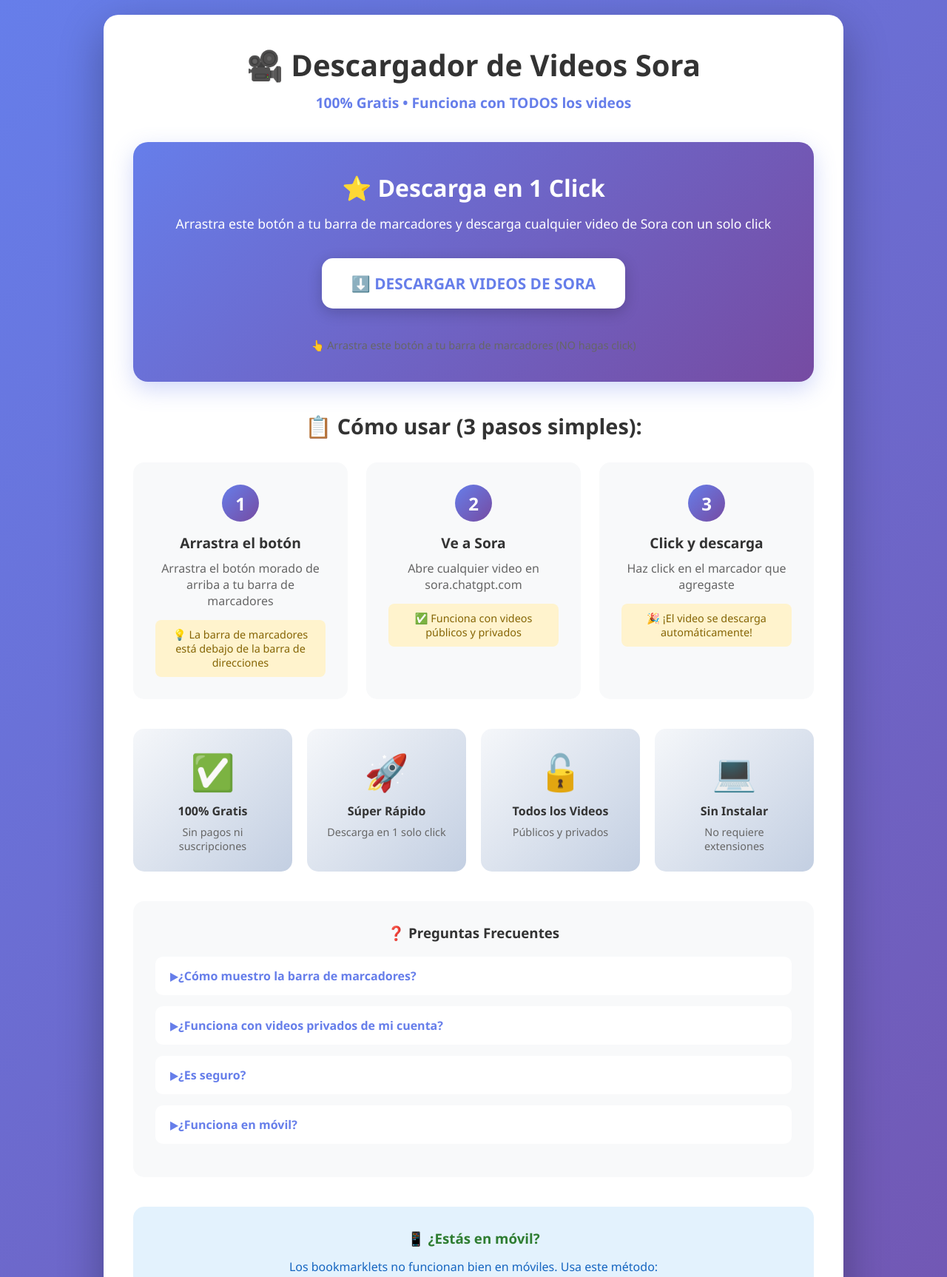
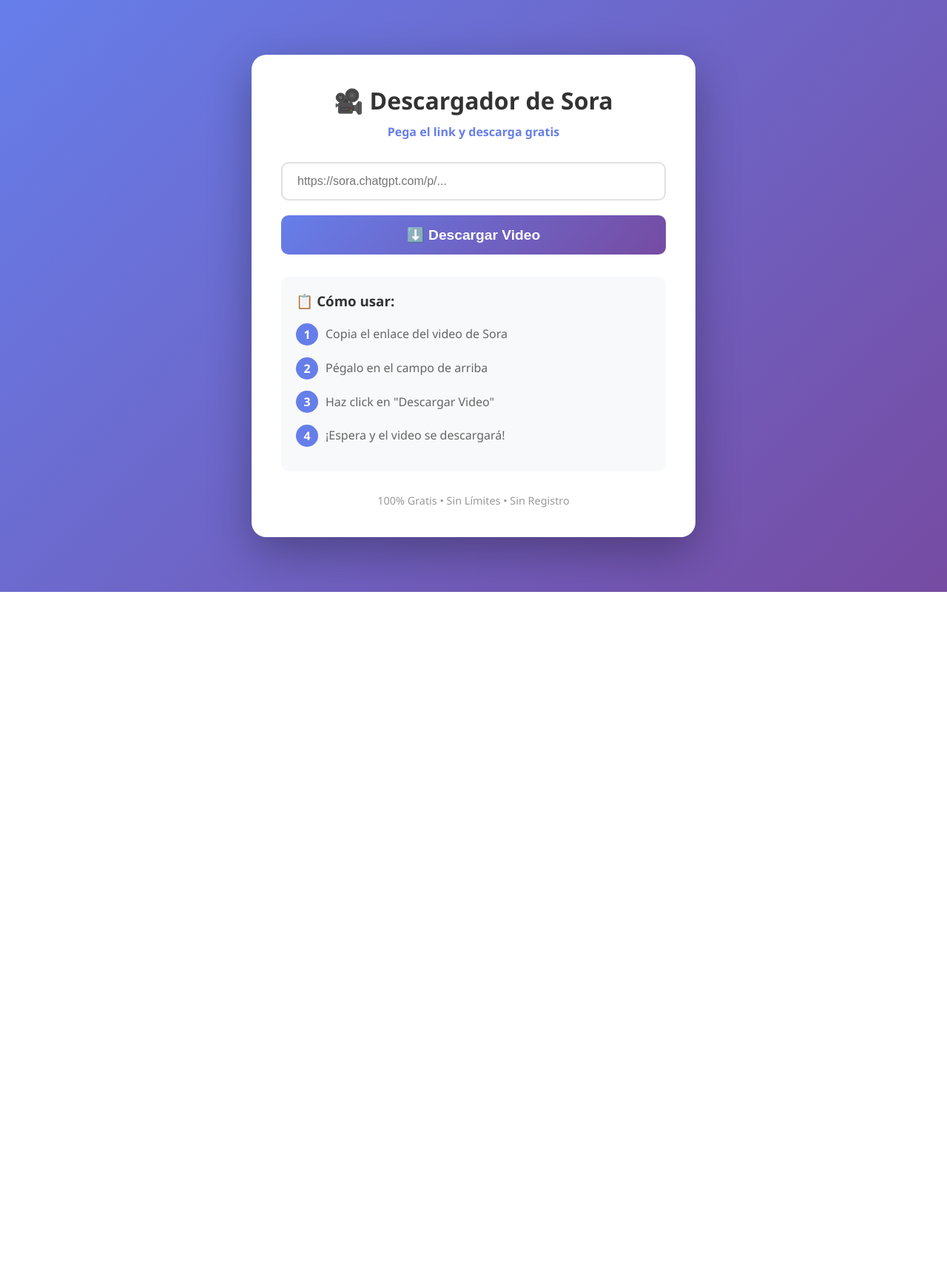
Before and after one commit to ivanleoncuentaflex-ops/sora-downloader, a browser extension: page index.html in a window 1280 px wide. Shown: the top 1726 px of the page at 74% size. After the commit the page ends 800 px from the top, so only its background shows below. Drawn offline with Linux system fonts and the light colour scheme; no server answers.

Commit message:
Version FINAL - Descarga directa pegando link

```diff
--- a/index.html
+++ b/index.html
@@ -3,173 +3,282 @@
 <head>
     <meta charset="UTF-8">
     <meta name="viewport" content="width=device-width, initial-scale=1.0">
-    <title>Descargador de Videos Sora - 100% Gratis</title>
-    <link rel="stylesheet" href="styles.css">
+    <title>Descargador de Videos Sora - Gratis</title>
+    <style>
+        * {
+            margin: 0;
+            padding: 0;
+            box-sizing: border-box;
+        }
+
+        body {
+            font-family: 'Segoe UI', Tahoma, Geneva, Verdana, sans-serif;
+            background: linear-gradient(135deg, #667eea 0%, #764ba2 100%);
+            min-height: 100vh;
+            display: flex;
+            align-items: center;
+            justify-content: center;
+            padding: 20px;
+        }
+
+        .container {
+            background: white;
+            border-radius: 20px;
+            box-shadow: 0 20px 60px rgba(0, 0, 0, 0.3);
+            max-width: 600px;
+            width: 100%;
+            padding: 40px;
+        }
+
+        h1 {
+            color: #333;
+            text-align: center;
+            margin-bottom: 10px;
+            font-size: 2em;
+        }
+
+        .subtitle {
+            text-align: center;
+            color: #667eea;
+            font-weight: bold;
+            margin-bottom: 30px;
+        }
+
+        .input-group {
+            margin-bottom: 20px;
+        }
+
+        input {
+            width: 100%;
+            padding: 15px 20px;
+            font-size: 1em;
+            border: 2px solid #e0e0e0;
+            border-radius: 10px;
+            transition: border-color 0.3s;
+        }
+
+        input:focus {
+            outline: none;
+            border-color: #667eea;
+        }
+
+        button {
+            width: 100%;
+            padding: 15px;
+            font-size: 1.2em;
+            font-weight: bold;
+            color: white;
+            background: linear-gradient(135deg, #667eea 0%, #764ba2 100%);
+            border: none;
+            border-radius: 10px;
+            cursor: pointer;
+            transition: transform 0.2s, box-shadow 0.2s;
+        }
+
+        button:hover {
+            transform: translateY(-2px);
+            box-shadow: 0 10px 20px rgba(102, 126, 234, 0.4);
+        }
+
+        button:disabled {
+            opacity: 0.6;
+            cursor: not-allowed;
+            transform: none;
+        }
+
+        .status {
+            margin-top: 20px;
+            padding: 15px;
+            border-radius: 10px;
+            text-align: center;
+            display: none;
+        }
+
+        .status.show {
+            display: block;
+        }
+
+        .status.success {
+            background: #d4edda;
+            color: #155724;
+        }
+
+        .status.error {
+            background: #f8d7da;
+            color: #721c24;
+        }
+
+        .status.info {
+            background: #d1ecf1;
+            color: #0c5460;
+        }
+
+        .info-box {
+            background: #f8f9fa;
+            padding: 20px;
+            border-radius: 10px;
+            margin-top: 30px;
+        }
+
+        .info-box h3 {
+            color: #333;
+            margin-bottom: 10px;
+        }
+
+        .info-box p {
+            color: #666;
+            line-height: 1.6;
+            margin: 5px 0;
+        }
+
+        .steps {
+            margin-top: 15px;
+        }
+
+        .step {
+            display: flex;
+            align-items: center;
+            margin: 10px 0;
+        }
+
+        .step-num {
+            background: #667eea;
+            color: white;
+            width: 30px;
+            height: 30px;
+            border-radius: 50%;
+            display: flex;
+            align-items: center;
+            justify-content: center;
+            font-weight: bold;
+            margin-right: 10px;
+            flex-shrink: 0;
+        }
+
+        footer {
+            text-align: center;
+            margin-top: 30px;
+            color: #999;
+            font-size: 0.9em;
+        }
+    </style>
 </head>
 <body>
     <div class="container">
-        <header>
-            <h1>🎥 Descargador de Videos Sora</h1>
-            <p>100% Gratis • Funciona con TODOS los videos</p>
-        </header>
+        <h1>🎥 Descargador de Sora</h1>
+        <p class="subtitle">Pega el link y descarga gratis</p>
 
-        <main>
-            <!-- MÉTODO PRINCIPAL: BOOKMARKLET -->
-            <div class="hero-box">
-                <h2>⭐ Descarga en 1 Click</h2>
-                <p style="font-size: 1.1em; margin: 15px 0;">
-                    Arrastra este botón a tu barra de marcadores y descarga cualquier video de Sora con un solo click
-                </p>
+        <div class="input-group">
+            <input
+                type="text"
+                id="videoUrl"
+                placeholder="https://sora.chatgpt.com/p/..."
+                autocomplete="off"
+            >
+        </div>
 
-                <a href="javascript:(function(){const videos=document.querySelectorAll('video');if(videos.length===0){alert('❌ No se encontró ningún video en esta página.\\n\\nAsegúrate de estar en una página de Sora con un video.');return;}const video=videos[0];let videoUrl=video.src||video.currentSrc;if(!videoUrl){const sources=video.querySelectorAll('source');if(sources.length>0){videoUrl=sources[0].src;}}if(videoUrl&&!videoUrl.startsWith('blob:')){const a=document.createElement('a');a.href=videoUrl;a.download='sora-video-'+Date.now()+'.mp4';document.body.appendChild(a);a.click();document.body.removeChild(a);alert('✅ ¡Descarga iniciada!\\n\\nEl video se está descargando...');}else{alert('❌ No se pudo obtener la URL del video.\\n\\nIntenta recargar la página de Sora.');}})();"
-                   class="bookmarklet-btn"
-                   onclick="alert('📌 INSTRUCCIONES:\\n\\n1. ARRASTRA este botón a tu barra de marcadores\\n   (la barra debajo de la barra de direcciones)\\n\\n2. Cuando estés en Sora viendo un video,\\n   haz CLICK en el marcador\\n\\n3. ¡El video se descargará automáticamente!\\n\\n💡 NO hagas click aquí, ARRASTRA el botón.'); return false;">
-                    ⬇️ DESCARGAR VIDEOS DE SORA
-                </a>
+        <button id="downloadBtn">⬇️ Descargar Video</button>
 
-                <p style="margin-top: 20px; font-size: 0.9em; color: #666;">
-                    👆 Arrastra este botón a tu barra de marcadores (NO hagas click)
-                </p>
-            </div>
+        <div id="status" class="status"></div>
 
-            <!-- INSTRUCCIONES VISUALES -->
-            <div class="instructions-visual">
-                <h3>📋 Cómo usar (3 pasos simples):</h3>
-
-                <div class="steps-grid">
-                    <div class="step-card">
-                        <div class="step-number">1</div>
-                        <h4>Arrastra el botón</h4>
-                        <p>Arrastra el botón morado de arriba a tu barra de marcadores</p>
-                        <div class="tip">💡 La barra de marcadores está debajo de la barra de direcciones</div>
-                    </div>
-
-                    <div class="step-card">
-                        <div class="step-number">2</div>
-                        <h4>Ve a Sora</h4>
-                        <p>Abre cualquier video en sora.chatgpt.com</p>
-                        <div class="tip">✅ Funciona con videos públicos y privados</div>
-                    </div>
-
-                    <div class="step-card">
-                        <div class="step-number">3</div>
-                        <h4>Click y descarga</h4>
-                        <p>Haz click en el marcador que agregaste</p>
-                        <div class="tip">🎉 ¡El video se descarga automáticamente!</div>
-                    </div>
+        <div class="info-box">
+            <h3>📋 Cómo usar:</h3>
+            <div class="steps">
+                <div class="step">
+                    <span class="step-num">1</span>
+                    <p>Copia el enlace del video de Sora</p>
+                </div>
+                <div class="step">
+                    <span class="step-num">2</span>
+                    <p>Pégalo en el campo de arriba</p>
+                </div>
+                <div class="step">
+                    <span class="step-num">3</span>
+                    <p>Haz click en "Descargar Video"</p>
+                </div>
+                <div class="step">
+                    <span class="step-num">4</span>
+                    <p>¡Espera y el video se descargará!</p>
                 </div>
             </div>
-
-            <!-- VENTAJAS -->
-            <div class="benefits-grid">
-                <div class="benefit-card">
-                    <div class="benefit-icon">✅</div>
-                    <h4>100% Gratis</h4>
-                    <p>Sin pagos ni suscripciones</p>
-                </div>
-                <div class="benefit-card">
-                    <div class="benefit-icon">🚀</div>
-                    <h4>Súper Rápido</h4>
-                    <p>Descarga en 1 solo click</p>
-                </div>
-                <div class="benefit-card">
-                    <div class="benefit-icon">🔓</div>
-                    <h4>Todos los Videos</h4>
-                    <p>Públicos y privados</p>
-                </div>
-                <div class="benefit-card">
-                    <div class="benefit-icon">💻</div>
-                    <h4>Sin Instalar</h4>
-                    <p>No requiere extensiones</p>
-                </div>
-            </div>
-
-            <!-- FAQ -->
-            <div class="faq-section">
-                <h3>❓ Preguntas Frecuentes</h3>
-
-                <details class="faq-item">
-                    <summary>¿Cómo muestro la barra de marcadores?</summary>
-                    <div class="faq-content">
-                        <p><strong>Chrome/Edge:</strong> Presiona Ctrl+Shift+B (Windows) o Cmd+Shift+B (Mac)</p>
-                        <p><strong>Firefox:</strong> Presiona Ctrl+B o ve a Ver → Barras de herramientas → Barra de marcadores</p>
-                        <p><strong>Safari:</strong> Presiona Cmd+Shift+B</p>
-                    </div>
-                </details>
-
-                <details class="faq-item">
-                    <summary>¿Funciona con videos privados de mi cuenta?</summary>
-                    <div class="faq-content">
-                        <p>✅ ¡Sí! Funciona con TODOS los videos que puedas ver en tu navegador, tanto públicos como privados de tu cuenta.</p>
-                    </div>
-                </details>
-
-                <details class="faq-item">
-                    <summary>¿Es seguro?</summary>
-                    <div class="faq-content">
-                        <p>✅ Totalmente seguro. El bookmarklet solo extrae el video que ya estás viendo en tu navegador. No envía datos a ningún servidor externo.</p>
-                    </div>
-                </details>
-
-                <details class="faq-item">
-                    <summary>¿Funciona en móvil?</summary>
-                    <div class="faq-content">
-                        <p><strong>Sí, pero de forma diferente:</strong></p>
-                        <p>📱 <strong>En móvil:</strong> Mantén presionado el video y selecciona "Descargar video". Si no aparece, activa "Modo escritorio" en Chrome.</p>
-                        <p>💻 <strong>En computadora:</strong> Usa el bookmarklet (botón morado de arriba) para descargar con 1 click.</p>
-                    </div>
-                </details>
-            </div>
-
-            <!-- MÉTODO PARA MÓVILES -->
-            <div class="tutorial-box" style="background: #e3f2fd;">
-                <h3>📱 ¿Estás en móvil?</h3>
-                <p style="color: #1565c0;">Los bookmarklets no funcionan bien en móviles. Usa este método:</p>
-
-                <div style="background: white; padding: 20px; border-radius: 10px; margin: 20px auto; max-width: 600px; text-align: left;">
-                    <h4 style="color: #1565c0; margin-bottom: 15px;">Método Manual para Móvil:</h4>
-                    <ol style="line-height: 1.8; color: #333;">
-                        <li>Abre el video de Sora en tu navegador móvil</li>
-                        <li>Mantén presionado sobre el video</li>
-                        <li>Selecciona "Descargar video" o "Guardar video"</li>
-                        <li>¡Listo! El video se guardará en tu galería</li>
-                    </ol>
-
-                    <div style="background: #fff3cd; padding: 15px; border-radius: 8px; margin-top: 15px;">
-                        <p style="color: #856404; margin: 0;"><strong>💡 Alternativa:</strong> Si no aparece la opción de descargar, abre el video en Chrome móvil y activa "Modo escritorio" desde el menú (⋮)</p>
-                    </div>
-                </div>
-            </div>
-
-            <!-- VIDEO TUTORIAL (OPCIONAL) -->
-            <div class="tutorial-box">
-                <h3>🎬 Tutorial para Computadora</h3>
-                <p>Pasos detallados para usar el bookmarklet:</p>
-                <ol style="text-align: left; max-width: 600px; margin: 20px auto; line-height: 1.8;">
-                    <li>Asegúrate de que tu barra de marcadores esté visible (Ctrl+Shift+B)</li>
-                    <li>Haz click y MANTÉN presionado el botón morado de arriba</li>
-                    <li>ARRASTRA el botón hacia tu barra de marcadores</li>
-                    <li>Suelta el botón cuando esté sobre la barra de marcadores</li>
-                    <li>Verás que se agregó un nuevo marcador llamado "DESCARGAR VIDEOS DE SORA"</li>
-                    <li>Ve a sora.chatgpt.com y abre cualquier video</li>
-                    <li>Haz click en el marcador que acabas de agregar</li>
-                    <li>¡El video se descargará automáticamente!</li>
-                </ol>
-            </div>
-
-        </main>
+        </div>
 
         <footer>
-            <p>🎬 Descargador de Videos Sora</p>
-            <p style="font-size: 0.85em; margin-top: 10px; color: #999;">
-                100% Gratis • Sin Límites • Sin Registro
-            </p>
-            <p style="font-size: 0.75em; margin-top: 15px; color: #aaa;">
-                Esta herramienta es gratuita y de código abierto. No almacenamos ningún dato.
-            </p>
+            100% Gratis • Sin Límites • Sin Registro
         </footer>
     </div>
 
-    <script src="script.js"></script>
+    <script>
+        const urlInput = document.getElementById('videoUrl');
+        const downloadBtn = document.getElementById('downloadBtn');
+        const statusDiv = document.getElementById('status');
+
+        downloadBtn.addEventListener('click', handleDownload);
+
+        urlInput.addEventListener('keypress', function(e) {
+            if (e.key === 'Enter') {
+                handleDownload();
+            }
+        });
+
+        async function handleDownload() {
+            const url = urlInput.value.trim();
+
+            if (!url) {
+                showStatus('Por favor, pega un enlace válido', 'error');
+                return;
+            }
+
+            if (!url.includes('sora.chatgpt.com')) {
+                showStatus('El enlace debe ser de sora.chatgpt.com', 'error');
+                return;
+            }
+
+            downloadBtn.disabled = true;
+            downloadBtn.textContent = 'Procesando...';
+            showStatus('🔍 Buscando el video...', 'info');
+
+            try {
+                const response = await fetch('/api/download', {
+                    method: 'POST',
+                    headers: {
+                        'Content-Type': 'application/json',
+                    },
+                    body: JSON.stringify({ url: url })
+                });
+
+                if (!response.ok) {
+                    const error = await response.json();
+                    throw new Error(error.error || 'Error al descargar');
+                }
+
+                showStatus('⬇️ Descargando video...', 'info');
+
+                const blob = await response.blob();
+                const downloadUrl = window.URL.createObjectURL(blob);
+                const a = document.createElement('a');
+                a.href = downloadUrl;
+                a.download = `sora-video-${Date.now()}.mp4`;
+                document.body.appendChild(a);
+                a.click();
+                window.URL.revokeObjectURL(downloadUrl);
+                a.remove();
+
+                showStatus('✅ ¡Video descargado exitosamente!', 'success');
+
+            } catch (error) {
+                console.error('Error:', error);
+                showStatus('❌ ' + error.message, 'error');
+            } finally {
+                downloadBtn.disabled = false;
+                downloadBtn.textContent = '⬇️ Descargar Video';
+            }
+        }
+
+        function showStatus(message, type) {
+            statusDiv.textContent = message;
+            statusDiv.className = 'status show ' + type;
+        }
+    </script>
 </body>
 </html>
```
